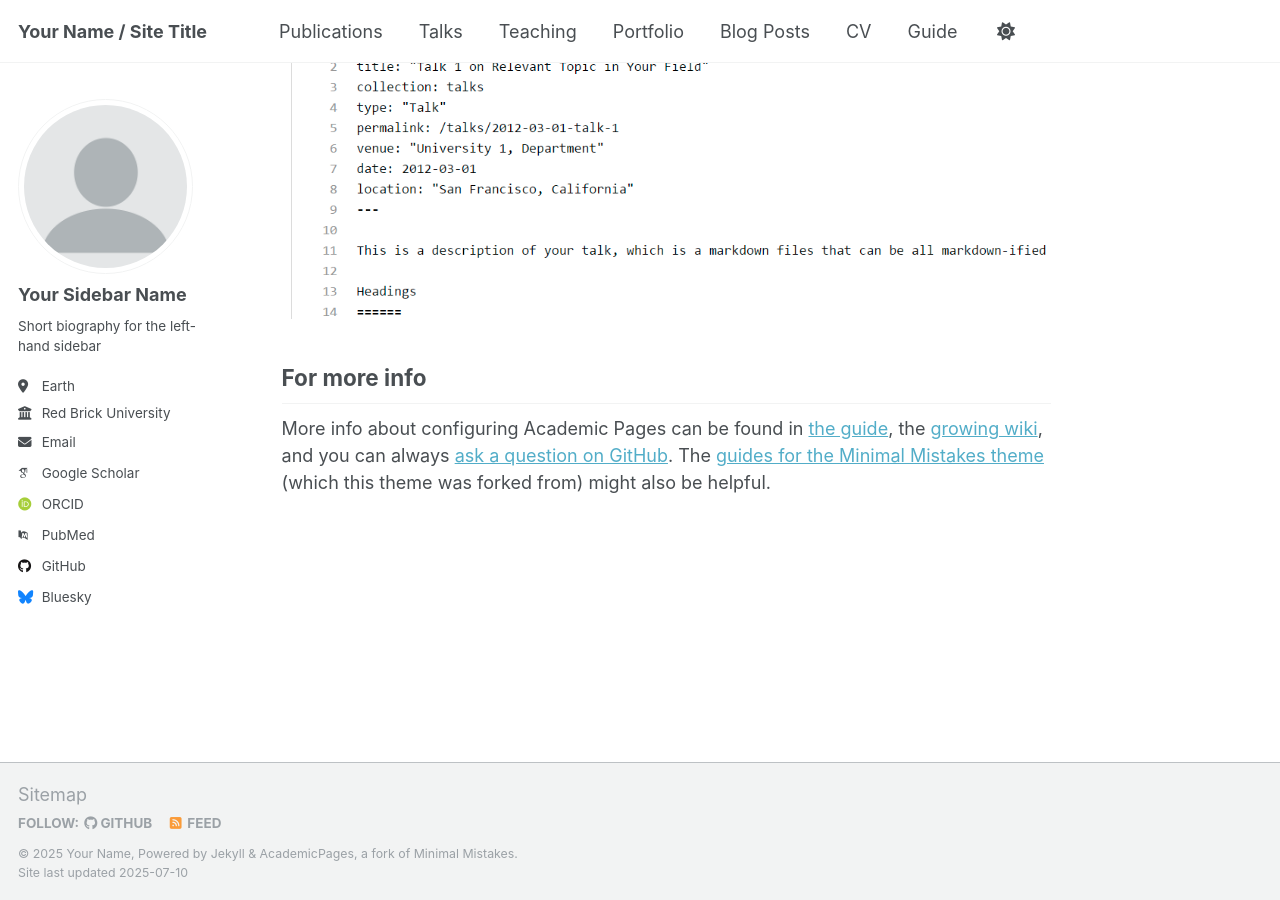
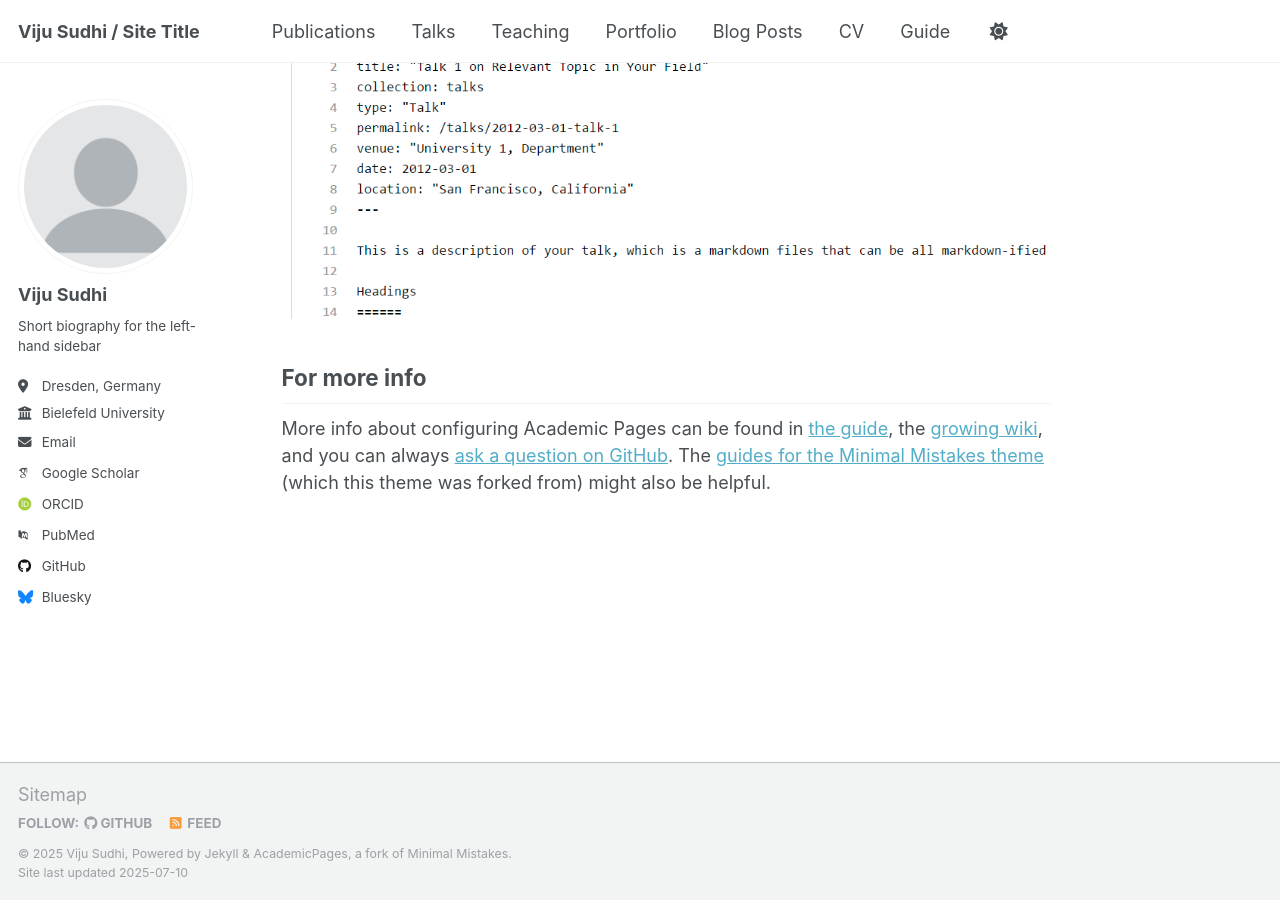
Before and after one commit to vijusudhi/vijusudhi.github.io, a Jekyll site: the page built from _pages/about.md, in a window 1280 px wide and 900 px high, scrolled down 2880 px. Built offline with Jekyll 4.4.1, drawn with Linux system fonts in a browser that asks for light colours; some web fonts are replaced; a script that is not in the unit is left out.

Commit message:
Update _config.yml

```diff
--- a/_config.yml
+++ b/_config.yml
@@ -9,9 +9,9 @@
 # Basic Site Settings
 locale                   : "en-US"
 site_theme               : "default"
-title                    : "Your Name / Site Title"
+title                    : "Viju Sudhi / Site Title"
 title_separator          : "-"
-name                     : &name "Your Name"
+name                     : &name "Viju Sudhi"
 description              : &description "personal description"
 url                      : https://academicpages.github.io # the base hostname & protocol for your site e.g. "https://[your GitHub username].github.io" or if you already have some other page hosted on Github then use "https://[your GitHub username].github.io/[Your Repo Name]"
 baseurl                  : "" # the subpath of your site, e.g. "/blog"
@@ -23,13 +23,13 @@ repository               : "academicpages/academicpages.github.io"
 author:
   # Biographic information
   avatar           : "profile.png"
-  name             : "Your Sidebar Name"
+  name             : "Viju Sudhi"
   pronouns         : # example: "she/her"
   bio              : "Short biography for the left-hand sidebar"
-  location         : "Earth"
-  employer         : "Red Brick University"
+  location         : "Dresden, Germany"
+  employer         : "Bielefeld University"
   uri              : # URL
-  email            : "none@example.org"
+  email            : "viju.sudhi@uni-bielfeld.de"
 
   # Academic websites
   academia         : # URL
```
